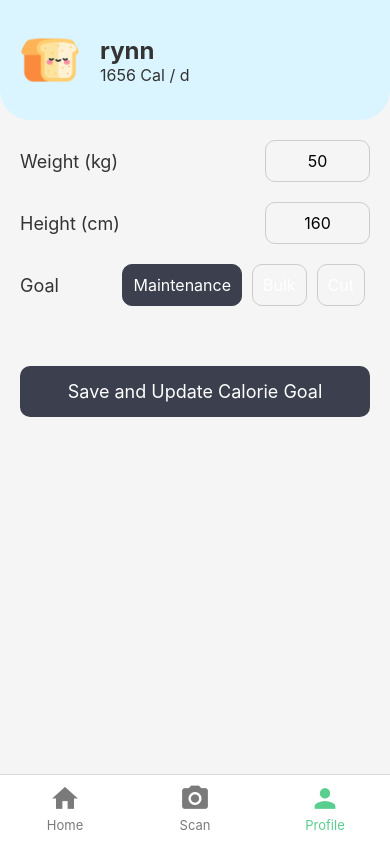
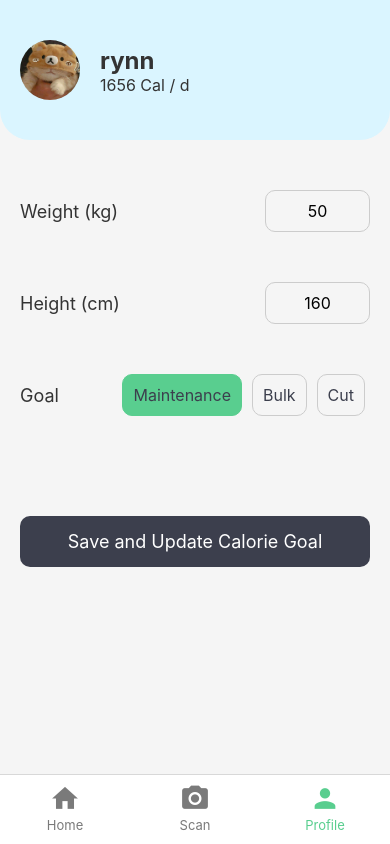
Before and after one commit to ihaterynn/Snackly-Mobile-App, a React Native app: screen /Profile in a window 390 px wide. Built offline with nearby package versions, Linux system fonts and the light colour scheme.

Commit message:
stylesheet save button edit

```diff
--- a/src/screens/ProfileScreen.js
+++ b/src/screens/ProfileScreen.js
@@ -74,7 +74,7 @@ const Profile = () => {
             {profileImage ? (
               <Image source={{ uri: profileImage }} style={styles.profileImage} />
             ) : (
-              <Image source={require('../../assets/bread.png')} style={styles.profileImage} />
+              <Image source={require('../../assets/pfpcar.jpg')} style={styles.profileImage} />
             )}
           </TouchableOpacity>
 
@@ -157,7 +157,7 @@ const styles = StyleSheet.create({
   },
   topSection: {
     backgroundColor: '#DAF5FF',
-    paddingVertical: 30,
+    paddingVertical: 40,
     paddingHorizontal: 20,
     borderBottomLeftRadius: 30,
     borderBottomRightRadius: 30,
@@ -185,11 +185,12 @@ const styles = StyleSheet.create({
   },
   inputSection: {
     padding: 20,
+    marginTop: 30
   },
   inputRow: {
     flexDirection: 'row',
     alignItems: 'center',
-    marginBottom: 20,
+    marginBottom: 50,
   },
   inputLabel: {
     fontSize: 18,
@@ -213,11 +214,11 @@ const styles = StyleSheet.create({
     marginHorizontal: 5,
   },
   activeGoalButton: {
-    backgroundColor: '#3C3F4D',
-    borderColor: '#3C3F4D',
+    backgroundColor: '#59CE8F',
+    borderColor: '#59CE8F',
   },
   goalButtonText: {
-    color: '#fff',
+    color: '#3C3F4D',
     fontSize: 16,
   },
   saveButton: {
@@ -225,6 +226,7 @@ const styles = StyleSheet.create({
     padding: 15,
     borderRadius: 10,
     margin: 20,
+    marginTop: 30,
     alignItems: 'center',
   },
   saveButtonText: {
```
Also changed, not shown: assets/pfpcar.jpg (added).
